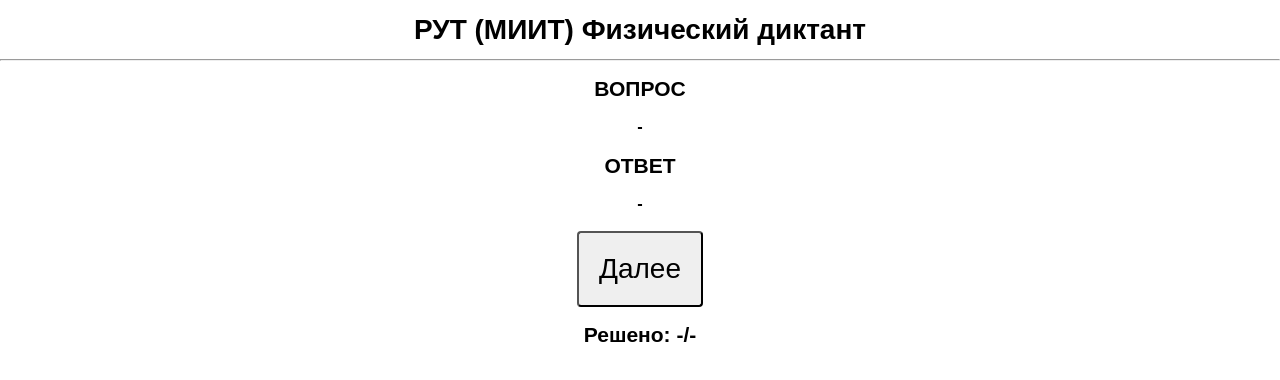
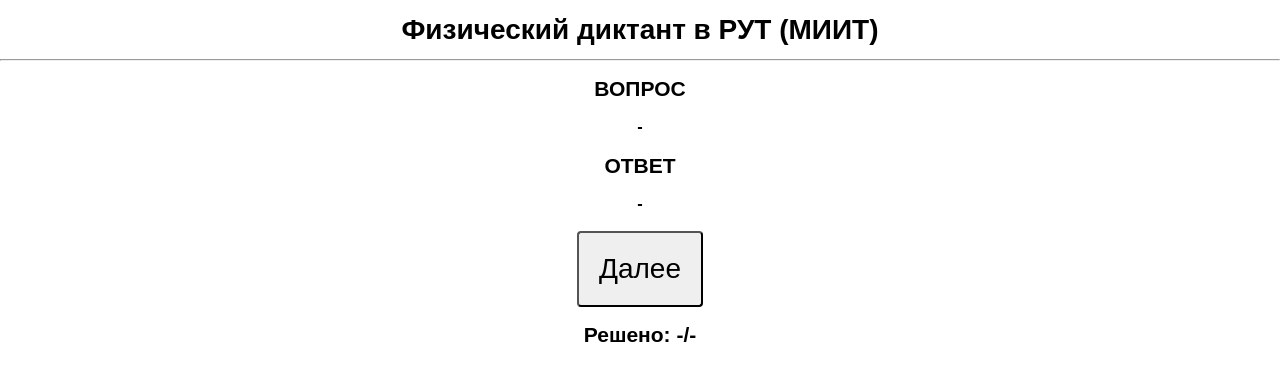
Before and after one commit to lb357/rut-phys-dictation, a plain HTML site: page index.html in a window 1280 px wide. Drawn offline with Linux system fonts and the light colour scheme.

Commit message:
Update index.html

```diff
--- a/index.html
+++ b/index.html
@@ -2,10 +2,10 @@
 <html lang="ru">
 <head>
     <meta charset="UTF-8">
-    <title>РУТ (МИИТ) Физический диктант</title>
+    <title>Физический диктант в РУТ (МИИТ)</title>
 </head>
 <body>
-    <h1>РУТ (МИИТ) Физический диктант</h1>
+    <h1>Физический диктант в РУТ (МИИТ)</h1>
     <hr>
     <h2>ВОПРОС</h2>
     <h3 id="question">-</h3>
```
